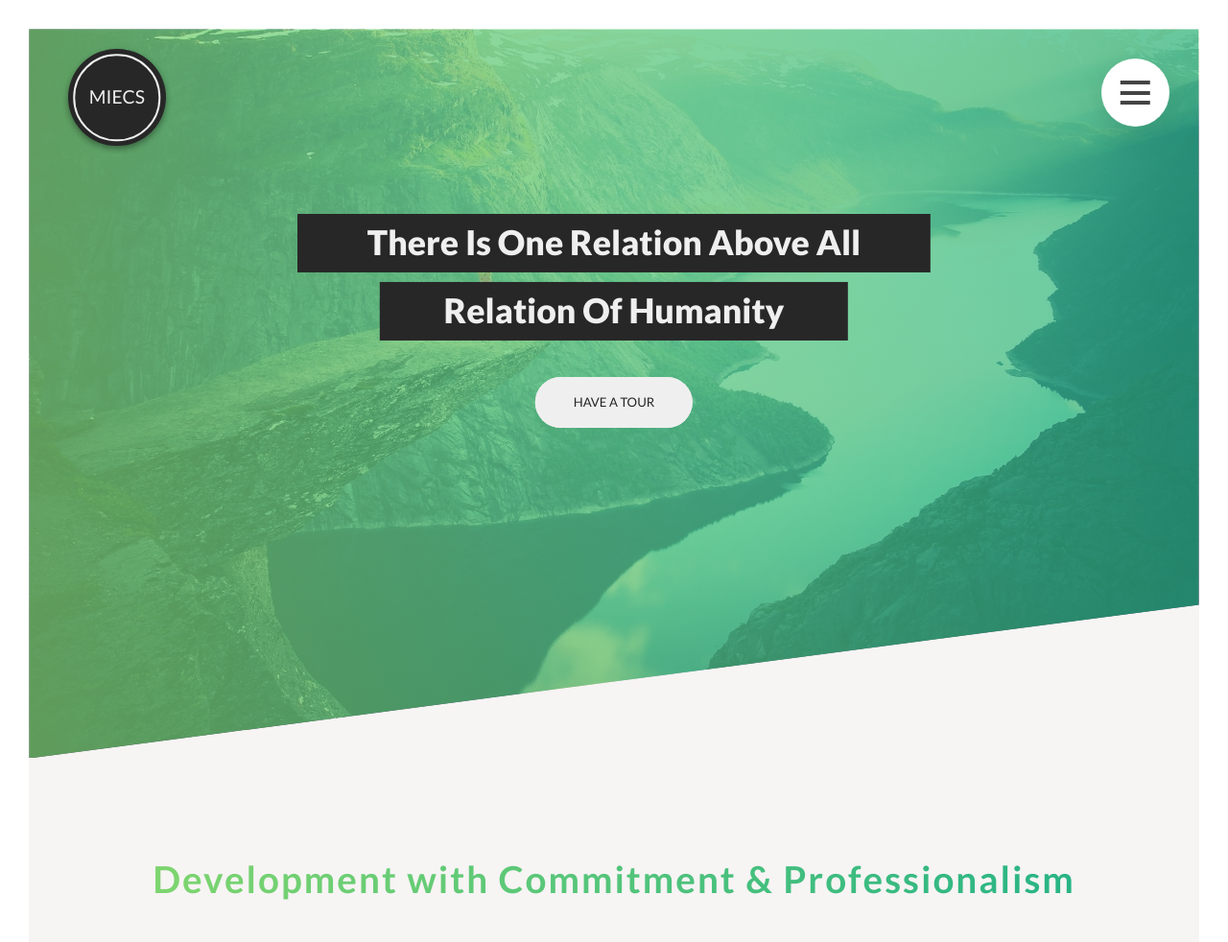
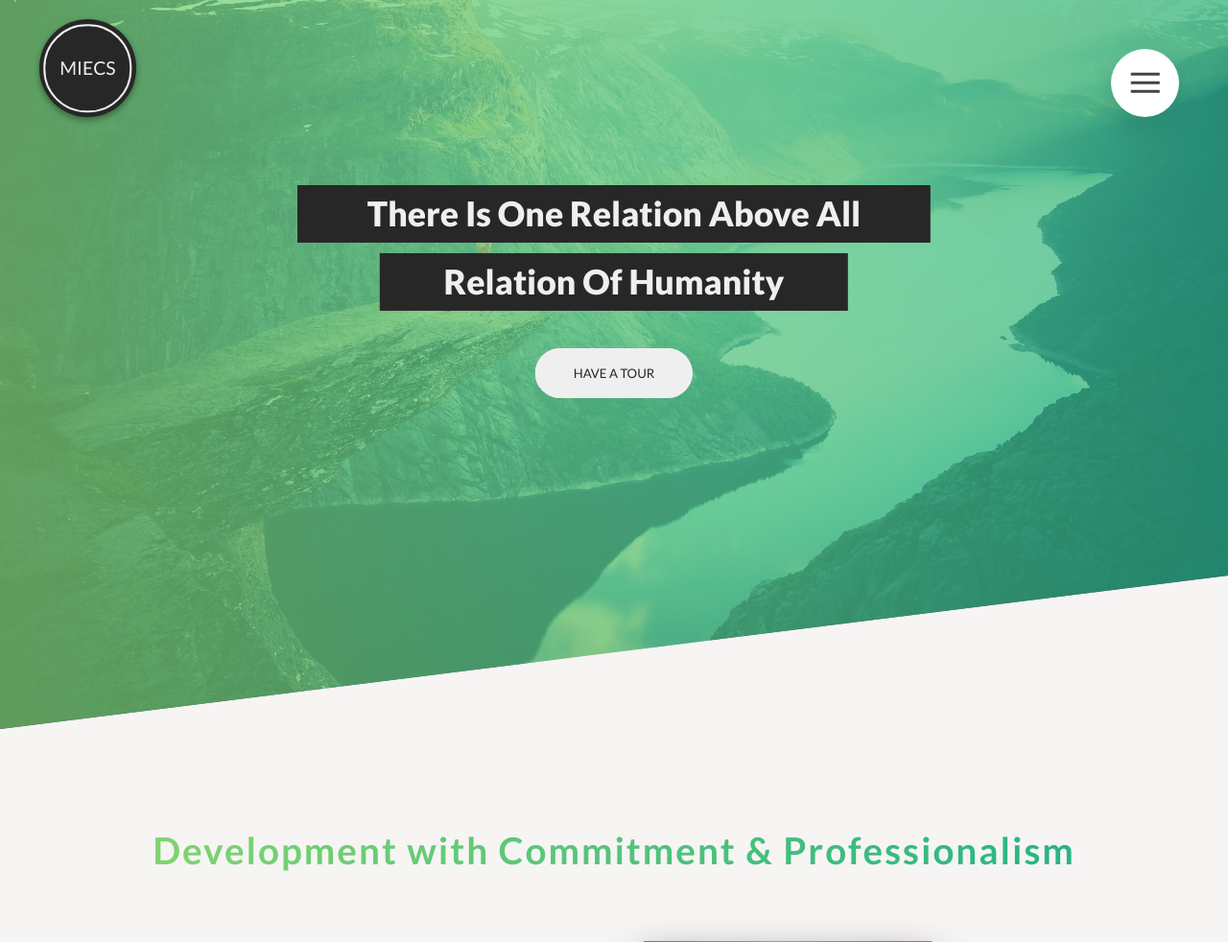
Before and after one commit to codewithmero/miecs-repo, a PHP site: page / in a window 1280 px wide. Shown: the top 982 px of the page at 96% size. Run offline with PHP 8.4, Linux system fonts and the light colour scheme; some libraries are stand-ins or nearby versions.

Commit message:
added an animated navbar along with the button to access it.

```diff
--- a/css/style.css
+++ b/css/style.css
@@ -51,8 +51,7 @@ body {
   font-family: "Lato", sans-serif;
   font-weight: 400;
   line-height: 1.7;
-  color: #777;
-  padding: 3rem; }
+  color: #777; }
 
 .heading-primary {
   color: #efefef;
@@ -565,19 +564,20 @@ textarea {
   height: 7rem;
   width: 7rem;
   position: fixed;
-  top: 6rem;
-  right: 6rem;
+  top: 5rem;
+  right: 5rem;
   border-radius: 50%;
   z-index: 2000;
-  box-shadow: 0 1rem 3rem rgba(0, 0, 0, 0.1); }
+  box-shadow: 0 1rem 3rem rgba(0, 0, 0, 0.1);
+  cursor: pointer; }
 
 .navigation__background {
   height: 6rem;
   width: 6rem;
   border-radius: 50%;
   position: fixed;
-  top: 6.5rem;
-  right: 6.5rem;
+  top: 5.5rem;
+  right: 5.5rem;
   background-image: radial-gradient(#7ed56f, #28b485);
   z-index: 1000;
   transition: transform 0.8s cubic-bezier(0.83, 0, 0.17, 1); }
@@ -635,17 +635,33 @@ textarea {
   transform: translate(-50%, -50%); }
   .navigation__icon, .navigation__icon::before, .navigation__icon::after {
     width: 3rem;
-    height: 4px;
+    height: 2.5px;
     background-color: #444;
     display: inline-block; }
   .navigation__icon::before, .navigation__icon::after {
     content: "";
     position: absolute;
-    left: 0; }
+    left: 0;
+    transition: all .2s; }
   .navigation__icon::before {
-    top: -1rem; }
+    top: -.9rem; }
   .navigation__icon::after {
-    top: 1rem; }
+    top: .9rem; }
+
+.navigation__button:hover .navigation__icon::before {
+  top: -1.1rem; }
+
+.navigation__button:hover .navigation__icon::after {
+  top: 1.1rem; }
+
+.navigation__checkbox:checked + .navigation__button .navigation__icon {
+  background-color: transparent; }
+  .navigation__checkbox:checked + .navigation__button .navigation__icon::before {
+    top: 0;
+    transform: rotate(135deg); }
+  .navigation__checkbox:checked + .navigation__button .navigation__icon::after {
+    top: 0;
+    transform: rotate(-135deg); }
 
 .section-about {
   background-color: #f7f4f4;
--- a/sass/base/_typography.scss
+++ b/sass/base/_typography.scss
@@ -3,7 +3,7 @@ body {
     font-weight: 400;
     line-height: 1.7;
     color: #777;
-    padding: 3rem;
+    // padding: 3rem;
 }
 
 .heading-primary {
--- a/sass/layout/_navigation.scss
+++ b/sass/layout/_navigation.scss
@@ -8,11 +8,12 @@
         height: 7rem;
         width: 7rem;
         position: fixed;
-        top: 6rem;
-        right: 6rem;
+        top: 5rem;
+        right: 5rem;
         border-radius: 50%;
         z-index: 2000;
         box-shadow: 0 1rem 3rem rgba($color-black, .1);
+        cursor: pointer;
     }
 
     &__background {
@@ -20,8 +21,8 @@
         width: 6rem;
         border-radius: 50%;
         position: fixed;
-        top: 6.5rem;
-        right: 6.5rem;
+        top: 5.5rem;
+        right: 5.5rem;
         background-image: radial-gradient($color-primary-light, $color-primary-dark);
         z-index: 1000;
         transition: transform .8s cubic-bezier(0.83, 0, 0.17, 1);
@@ -99,7 +100,7 @@
         &::before,
         &::after {
             width: 3rem;
-            height: 4px;
+            height: 2.5px;
             background-color: #444;
             display: inline-block;
         }
@@ -109,16 +110,39 @@
             content: "";
             position: absolute;
             left: 0;
+            transition: all .2s;
         }
 
         &::before {
-            top: -1rem;
+            top: -.9rem;
         }
 
         &::after {
-            top: 1rem;
+            top: .9rem;
         }
     }
 
+    &__button:hover &__icon {
+        &::before {
+            top: -1.1rem;
+        }
 
+        &::after {
+            top: 1.1rem;
+        }
+    }
+
+    &__checkbox:checked + &__button &__icon {
+        background-color: transparent;
+
+        &::before {
+            top: 0;
+            transform: rotate(135deg);
+        }
+
+        &::after {
+            top: 0;
+            transform: rotate(-135deg);
+        }
+    }
 }
```
